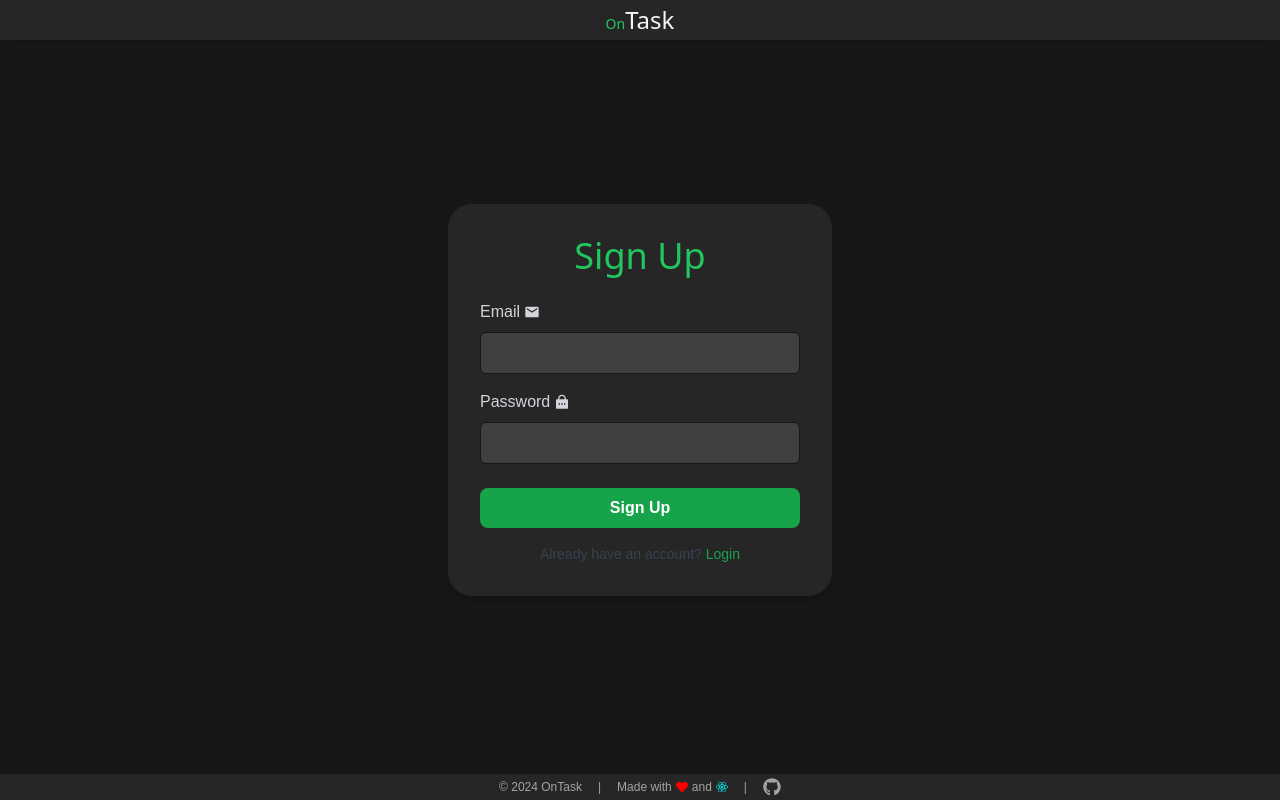
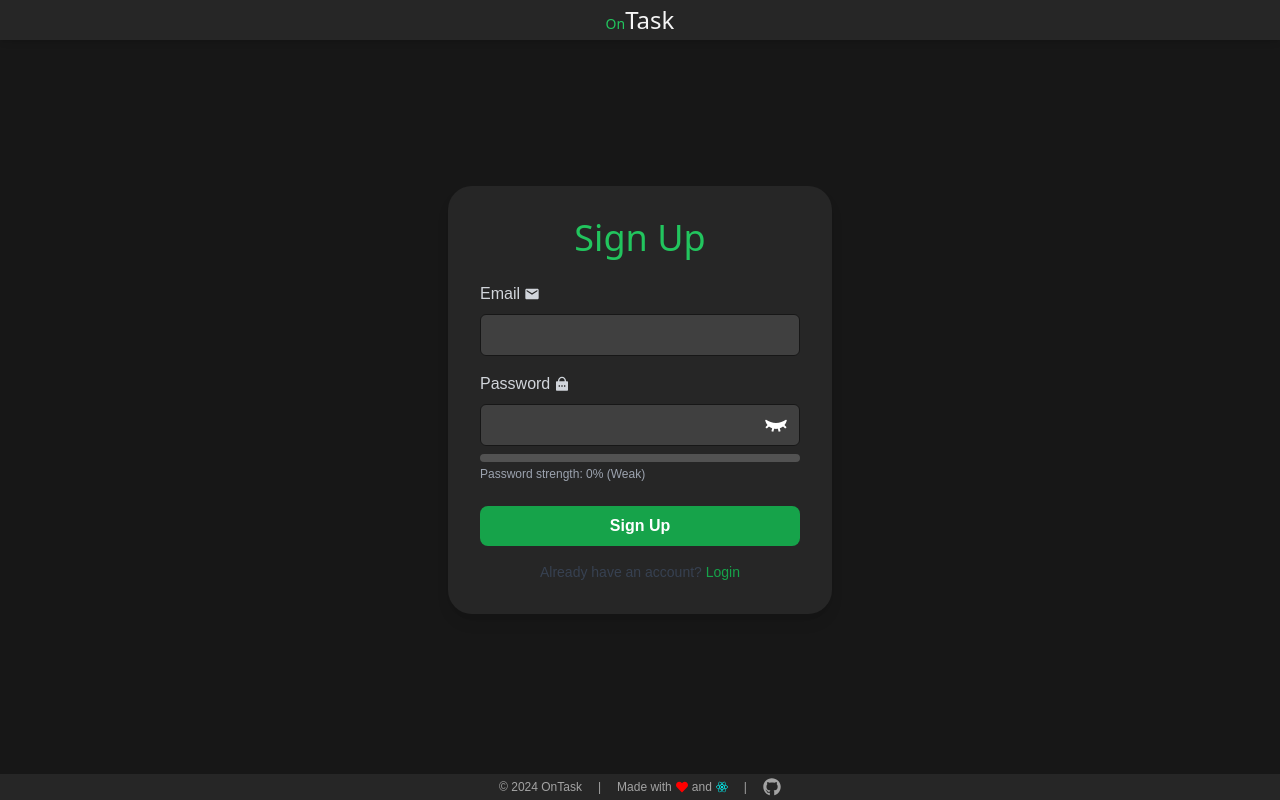
Before and after one commit to AslanReza/DoTask, a React (Create React App) app: page /signup in a window 1280 px wide. Built offline with nearby package versions, Linux system fonts and the light colour scheme; no server answers.

Commit message:
Add Some Validations and Password Checks

```diff
--- a/src/pages/LoginPage.jsx
+++ b/src/pages/LoginPage.jsx
@@ -5,7 +5,7 @@
 } from 'firebase/auth'
 import { auth } from '../config/firebaseConfig'
 import { useNavigate } from 'react-router-dom'
-import { RiLockPasswordFill } from 'react-icons/ri'
+import { RiLockPasswordFill, RiEyeCloseFill, RiEyeFill } from 'react-icons/ri'
 import { MdEmail } from 'react-icons/md'
 import { Link } from 'react-router-dom'
 
@@ -17,6 +17,7 @@
   const [resetEmailSent, setResetEmailSent] = useState(false)
   const [showResetModal, setShowResetModal] = useState(false)
   const [resetEmail, setResetEmail] = useState('')
+  const [passwordVisible, setPasswordVisible] = useState(false) // State for password visibility
   const navigate = useNavigate()
 
   const handleLogin = async (e) => {
@@ -53,7 +54,7 @@
 
   return (
     <div className="bg-neutral-900">
-      <nav className="flex w-full fixed top-0 bg-neutral-800 shadow-md px-4 py-1 text-neutral-100  justify-center items-center">
+      <nav className="flex w-full fixed top-0 bg-neutral-800 shadow-md px-4 py-1 text-neutral-100 justify-center items-center">
         <div className="flex items-center gap-2">
           <div className="flex items-center gap-2">
             <Link to={'/'} className="text-2xl rubik-80s-fade-regular">
@@ -100,14 +101,26 @@
                 Password
                 <RiLockPasswordFill />
               </label>
+              <div className="relative">
                 <input
-                type="password"
+                  type={passwordVisible ? 'text' : 'password'} // Toggle password visibility
                   id="password"
                   value={password}
                   onChange={(e) => setPassword(e.target.value)}
-                className="w-full px-4 text-neutral-100 py-2 border border-neutral-900 rounded-md focus:outline-none focus:ring-2 focus:ring-green-500 bg-neutral-700"
+                  className="w-full px-4 text-neutral-100 py-2 border border-neutral-900 rounded-md focus:outline-none focus:ring-2 focus:ring-green-500 bg-neutral-700 pr-10" // Added padding for the icon
                   required
                 />
+                <span
+                  className="absolute top-1/2 right-3 transform -translate-y-1/2 cursor-pointer"
+                  onClick={() => setPasswordVisible(!passwordVisible)} // Toggle the visibility state
+                >
+                  {passwordVisible ? (
+                    <RiEyeFill size={24} color="#fff" />
+                  ) : (
+                    <RiEyeCloseFill size={24} color="#fff" />
+                  )}
+                </span>
+              </div>
             </div>
 
             <button
--- a/src/pages/SignUpPage.jsx
+++ b/src/pages/SignUpPage.jsx
@@ -1,39 +1,87 @@
 import React, { useState } from 'react'
 import { createUserWithEmailAndPassword } from 'firebase/auth'
 import { auth } from '../config/firebaseConfig'
-import { RiLockPasswordFill } from 'react-icons/ri'
+import { RiLockPasswordFill, RiEyeCloseFill, RiEyeFill } from 'react-icons/ri'
 import { MdEmail } from 'react-icons/md'
 import { useNavigate } from 'react-router-dom'
 import { Link } from 'react-router-dom'
+
 const SignUpPage = () => {
   const [email, setEmail] = useState('')
   const [password, setPassword] = useState('')
   const [error, setError] = useState('')
   const [loading, setLoading] = useState(false)
+  const [passwordStrength, setPasswordStrength] = useState(0)
+  const [passwordVisible, setPasswordVisible] = useState(false) // State for password visibility
   const navigate = useNavigate()
+
+  // Email validation regex (simple example)
+  const emailRegex = /^[a-zA-Z0-9._-]+@[a-zA-Z0-9.-]+\.[a-zA-Z]{2,6}$/
+
+  // Password strength check function
+  const calculatePasswordStrength = (password) => {
+    const lengthCriteria = password.length >= 8
+    const hasNumber = /\d/.test(password)
+    const hasSpecialChar = /[!@#$%^&*(),.?":{}|<>]/.test(password)
+    const hasUpperCase = /[A-Z]/.test(password)
+    const hasLowerCase = /[a-z]/.test(password)
+
+    let strength = 0
+    if (lengthCriteria) strength += 20
+    if (hasNumber) strength += 20
+    if (hasSpecialChar) strength += 20
+    if (hasUpperCase) strength += 20
+    if (hasLowerCase) strength += 20
+
+    return strength
+  }
 
   const handleSignUp = async (e) => {
     e.preventDefault()
     setLoading(true)
     setError('')
 
+    if (!emailRegex.test(email)) {
+      setError('Please enter a valid email address.')
+      setLoading(false)
+      return
+    }
+
+    if (passwordStrength < 80) {
+      setError('Password must meet the required strength.')
+      setLoading(false)
+      return
+    }
+
     try {
       await createUserWithEmailAndPassword(auth, email, password)
       console.log('User created successfully!')
       navigate('/login')
     } catch (err) {
+      if (err.code === 'auth/email-already-in-use') {
+        setError(
+          'This email is already associated with an existing account. Please use a different email.'
+        )
+      } else {
         setError(err.message)
+      }
     } finally {
       setLoading(false)
     }
   }
 
+  const handlePasswordChange = (e) => {
+    const newPassword = e.target.value
+    setPassword(newPassword)
+    setPasswordStrength(calculatePasswordStrength(newPassword)) // Update password strength
+  }
+
   return (
     <div className="bg-neutral-900">
-      <nav className="flex w-full fixed top-0 bg-neutral-800 shadow-md px-4 py-1 text-neutral-100  justify-center items-center">
+      <nav className="flex w-full fixed top-0 bg-neutral-800 shadow-md px-4 py-1 text-neutral-100 justify-center items-center">
         <div className="flex items-center gap-2">
           <div className="flex items-center gap-2">
-            <Link to={"/"} className="text-2xl rubik-80s-fade-regular">
+            <Link to={'/'} className="text-2xl rubik-80s-fade-regular">
               <span className="text-sm text-green-500">On</span>Task
             </Link>
           </div>
@@ -43,6 +91,7 @@
         <div className="w-full max-w-sm p-8 bg-neutral-800 shadow-lg rounded-3xl">
           <h1 className="text-4xl text-center text-green-500 mb-6">Sign Up</h1>
 
+          {/* Display error if there is one */}
           {error && <p className="text-red-500 text-center mb-4">{error}</p>}
 
           <form onSubmit={handleSignUp}>
@@ -72,14 +121,50 @@
                 Password
                 <RiLockPasswordFill />
               </label>
+              <div className="relative">
                 <input
-                type="password"
+                  type={passwordVisible ? 'text' : 'password'} // Toggle password visibility
                   id="password"
                   value={password}
-                onChange={(e) => setPassword(e.target.value)}
-                className="w-full px-4 text-neutral-100 py-2 border border-neutral-900 rounded-md focus:outline-none focus:ring-2 focus:ring-green-500 bg-neutral-700"
+                  onChange={handlePasswordChange} // Handle password change
+                  className="w-full px-4 text-neutral-100 py-2 border border-neutral-900 rounded-md focus:outline-none focus:ring-2 focus:ring-green-500 bg-neutral-700 pr-10" // Added padding for the icon
                   required
                 />
+                <span
+                  className="absolute top-1/2 right-3 transform -translate-y-1/2 cursor-pointer"
+                  onClick={() => setPasswordVisible(!passwordVisible)} // Toggle the visibility state
+                >
+                  {passwordVisible ? (
+                    <RiEyeFill size={24} color="#fff" />
+                  ) : (
+                    <RiEyeCloseFill size={24} color="#fff" />
+                  )}
+                </span>
+              </div>
+
+              {/* Password strength progress bar */}
+              <div className="mt-2 w-full bg-neutral-600 h-2 rounded-full">
+                <div
+                  style={{
+                    width: `${passwordStrength}%`,
+                    backgroundColor:
+                      passwordStrength < 40
+                        ? 'red'
+                        : passwordStrength < 70
+                        ? 'yellow'
+                        : 'green',
+                  }}
+                  className="h-full rounded-full"
+                ></div>
+              </div>
+              <div className="mt-1 text-xs text-gray-400">
+                Password strength: {passwordStrength}%
+                {passwordStrength < 40
+                  ? ' (Weak)'
+                  : passwordStrength < 70
+                  ? ' (Medium)'
+                  : ' (Strong)'}
+              </div>
             </div>
 
             <button
```
Lines whose indentation alone changed are shown as unchanged.
